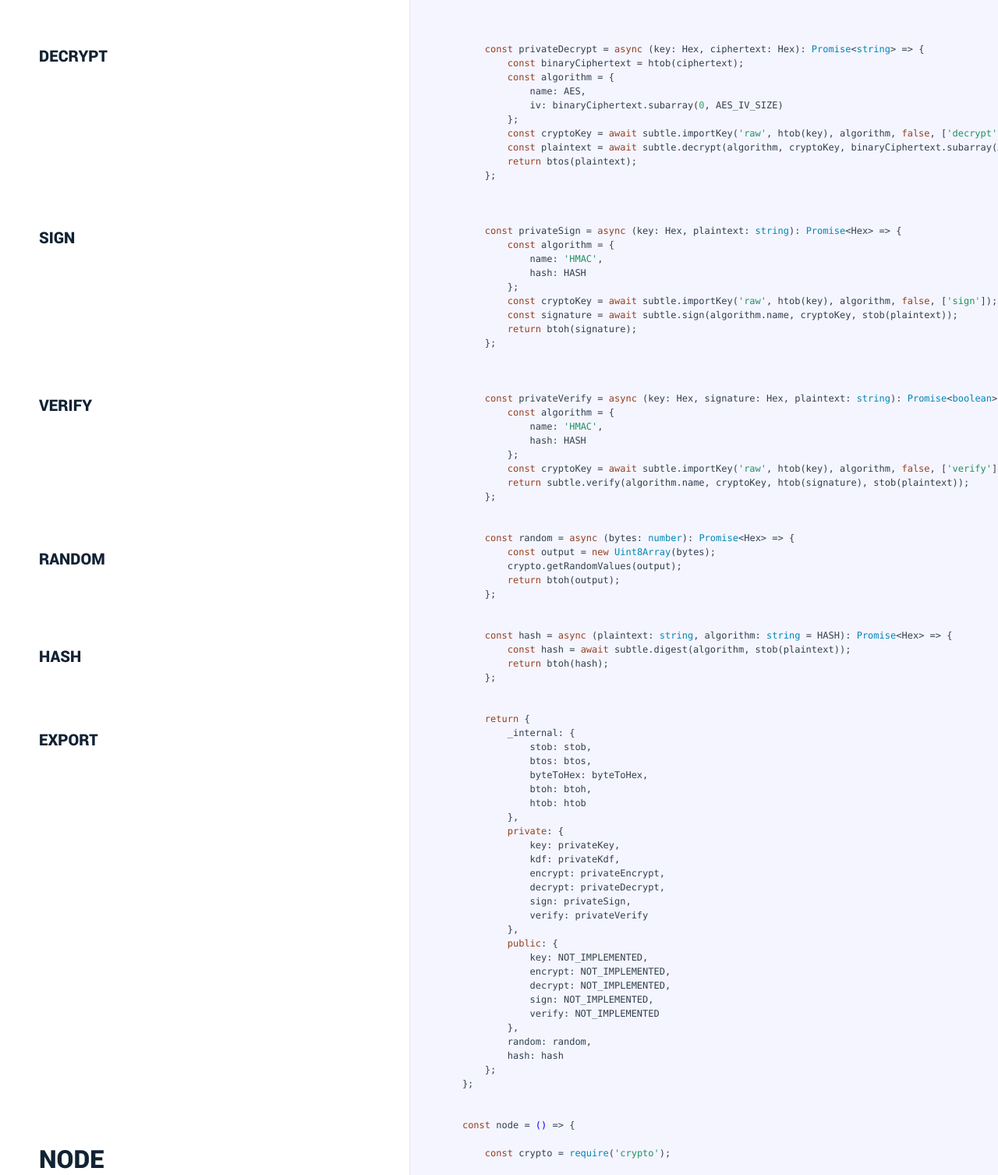
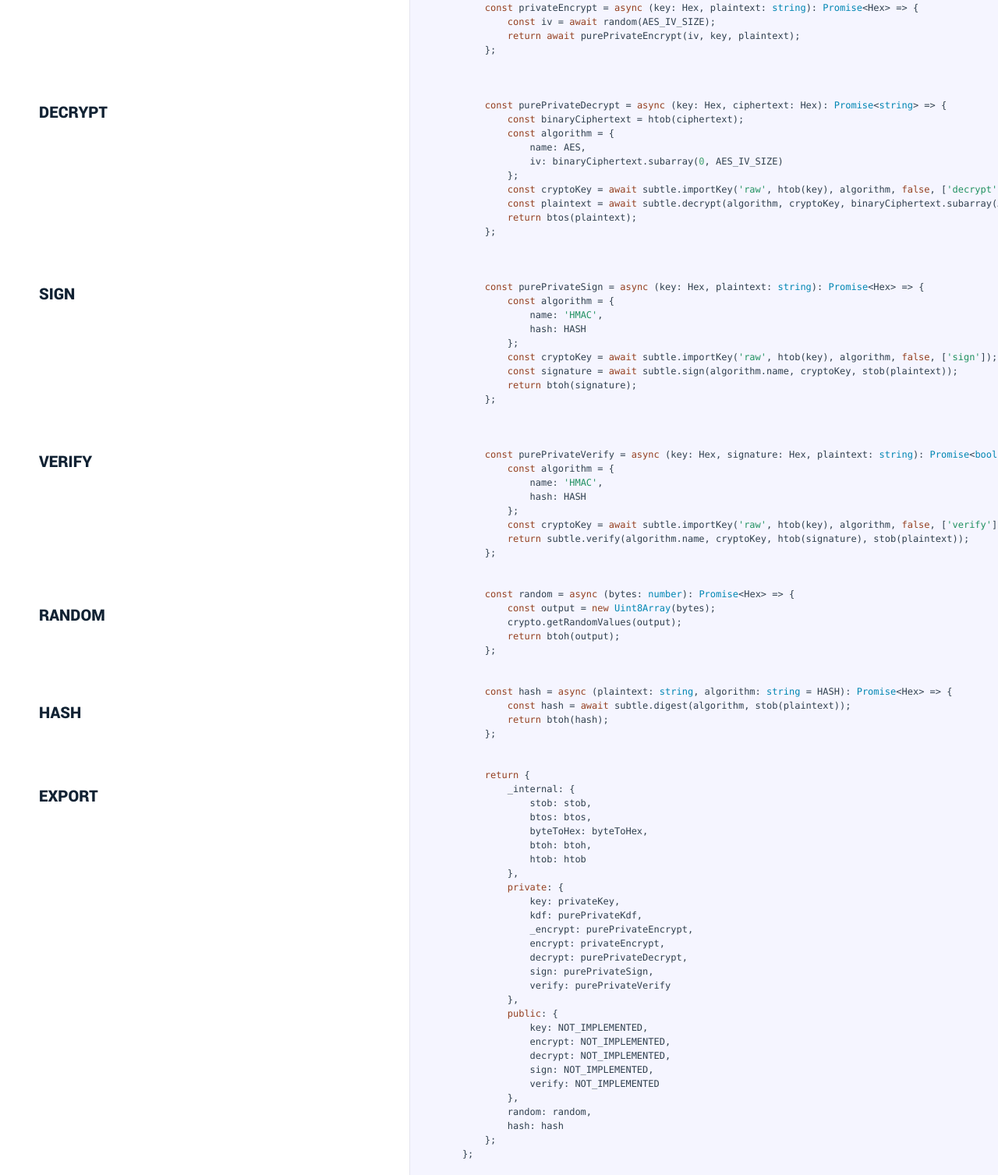
Before and after one commit to jo-wil/jwcl, a website: page docs/jwcl.html in a window 1280 px wide. Shown: the part 2469-3976 px from the top of the page at 78% size. Drawn offline with Linux system fonts and the light colour scheme.

Commit message:
update docs

```diff
--- a/docs/jwcl.html
+++ b/docs/jwcl.html
@@ -245,7 +245,7 @@
             </div>
 
             <div class="content"><div class='highlight'><pre>
-        <span class="hljs-keyword">const</span> privateKdf = <span class="hljs-keyword">async</span> (secret: <span class="hljs-built_in">string</span>): <span class="hljs-built_in">Promise</span>&lt;Hex&gt; =&gt; {
+        <span class="hljs-keyword">const</span> purePrivateKdf = <span class="hljs-keyword">async</span> (secret: <span class="hljs-built_in">string</span>): <span class="hljs-built_in">Promise</span>&lt;Hex&gt; =&gt; {
             <span class="hljs-keyword">const</span> masterKey = <span class="hljs-keyword">await</span> subtle.importKey(<span class="hljs-string">'raw'</span>, stob(secret), {
                 name: <span class="hljs-string">'PBKDF2'</span>
             }, <span class="hljs-literal">false</span>, [<span class="hljs-string">'deriveKey'</span>]);
@@ -276,8 +276,7 @@
             </div>
 
             <div class="content"><div class='highlight'><pre>
-        <span class="hljs-keyword">const</span> privateEncrypt = <span class="hljs-keyword">async</span> (key: Hex, plaintext: <span class="hljs-built_in">string</span>): <span class="hljs-built_in">Promise</span>&lt;Hex&gt; =&gt; {
-            <span class="hljs-keyword">const</span> iv = <span class="hljs-keyword">await</span> random(AES_IV_SIZE);
+        <span class="hljs-keyword">const</span> purePrivateEncrypt = <span class="hljs-keyword">async</span>(iv: Hex, key: Hex, plaintext: <span class="hljs-built_in">string</span>): <span class="hljs-built_in">Promise</span>&lt;Hex&gt; =&gt; {
             <span class="hljs-keyword">const</span> algorithm = {
                 name: AES,
                 iv: htob(iv)
@@ -285,6 +284,11 @@
             <span class="hljs-keyword">const</span> cryptoKey = <span class="hljs-keyword">await</span> subtle.importKey(<span class="hljs-string">'raw'</span>, htob(key), algorithm, <span class="hljs-literal">false</span>, [<span class="hljs-string">'encrypt'</span>]);
             <span class="hljs-keyword">const</span> ciphertext = <span class="hljs-keyword">await</span> subtle.encrypt(algorithm, cryptoKey, stob(plaintext));
             <span class="hljs-keyword">return</span> iv + btoh(ciphertext);
+        };
+
+        <span class="hljs-keyword">const</span> privateEncrypt = <span class="hljs-keyword">async</span> (key: Hex, plaintext: <span class="hljs-built_in">string</span>): <span class="hljs-built_in">Promise</span>&lt;Hex&gt; =&gt; {
+            <span class="hljs-keyword">const</span> iv = <span class="hljs-keyword">await</span> random(AES_IV_SIZE);
+            <span class="hljs-keyword">return</span> <span class="hljs-keyword">await</span> purePrivateEncrypt(iv, key, plaintext);
         };</pre></div></div>
 
         </li>
@@ -301,7 +305,7 @@
             </div>
 
             <div class="content"><div class='highlight'><pre>
-        <span class="hljs-keyword">const</span> privateDecrypt = <span class="hljs-keyword">async</span> (key: Hex, ciphertext: Hex): <span class="hljs-built_in">Promise</span>&lt;<span class="hljs-built_in">string</span>&gt; =&gt; {
+        <span class="hljs-keyword">const</span> purePrivateDecrypt = <span class="hljs-keyword">async</span> (key: Hex, ciphertext: Hex): <span class="hljs-built_in">Promise</span>&lt;<span class="hljs-built_in">string</span>&gt; =&gt; {
             <span class="hljs-keyword">const</span> binaryCiphertext = htob(ciphertext);
             <span class="hljs-keyword">const</span> algorithm = {
                 name: AES,
@@ -326,7 +330,7 @@
             </div>
 
             <div class="content"><div class='highlight'><pre>
-        <span class="hljs-keyword">const</span> privateSign = <span class="hljs-keyword">async</span> (key: Hex, plaintext: <span class="hljs-built_in">string</span>): <span class="hljs-built_in">Promise</span>&lt;Hex&gt; =&gt; {
+        <span class="hljs-keyword">const</span> purePrivateSign = <span class="hljs-keyword">async</span> (key: Hex, plaintext: <span class="hljs-built_in">string</span>): <span class="hljs-built_in">Promise</span>&lt;Hex&gt; =&gt; {
             <span class="hljs-keyword">const</span> algorithm = {
                 name: <span class="hljs-string">'HMAC'</span>,
                 hash: HASH
@@ -350,7 +354,7 @@
             </div>
 
             <div class="content"><div class='highlight'><pre>
-        <span class="hljs-keyword">const</span> privateVerify = <span class="hljs-keyword">async</span> (key: Hex, signature: Hex, plaintext: <span class="hljs-built_in">string</span>): <span class="hljs-built_in">Promise</span>&lt;<span class="hljs-built_in">boolean</span>&gt; =&gt; {
+        <span class="hljs-keyword">const</span> purePrivateVerify = <span class="hljs-keyword">async</span> (key: Hex, signature: Hex, plaintext: <span class="hljs-built_in">string</span>): <span class="hljs-built_in">Promise</span>&lt;<span class="hljs-built_in">boolean</span>&gt; =&gt; {
             <span class="hljs-keyword">const</span> algorithm = {
                 name: <span class="hljs-string">'HMAC'</span>,
                 hash: HASH
@@ -422,11 +426,12 @@
             },
             <span class="hljs-keyword">private</span>: {
                 key: privateKey,
-                kdf: privateKdf,
+                kdf: purePrivateKdf,
+                _encrypt: purePrivateEncrypt,
                 encrypt: privateEncrypt,
-                decrypt: privateDecrypt,
-                sign: privateSign,
-                verify: privateVerify
+                decrypt: purePrivateDecrypt,
+                sign: purePrivateSign,
+                verify: purePrivateVerify
             },
             <span class="hljs-keyword">public</span>: {
                 key: NOT_IMPLEMENTED,
@@ -526,7 +531,7 @@
             </div>
 
             <div class="content"><div class='highlight'><pre>
-        <span class="hljs-keyword">const</span> privateKdf = <span class="hljs-keyword">async</span> (secret: <span class="hljs-built_in">string</span>): <span class="hljs-built_in">Promise</span>&lt;Hex&gt; =&gt; {
+        <span class="hljs-keyword">const</span> purePrivateKdf = <span class="hljs-keyword">async</span> (secret: <span class="hljs-built_in">string</span>): <span class="hljs-built_in">Promise</span>&lt;Hex&gt; =&gt; {
             <span class="hljs-keyword">return</span> <span class="hljs-keyword">new</span> <span class="hljs-built_in">Promise</span>&lt;Hex&gt;<span class="hljs-function">(<span class="hljs-params">(<span class="hljs-params">resolve, reject</span>) =&gt; {
                 crypto.pbkdf2(<span class="hljs-params">
                     secret,
@@ -561,11 +566,15 @@
             </div>
 
             <div class="content"><div class='highlight'><pre>
-        <span class="hljs-keyword">const</span> privateEncrypt = <span class="hljs-keyword">async</span> (key: Hex, plaintext: <span class="hljs-built_in">string</span>): <span class="hljs-built_in">Promise</span>&lt;Hex&gt; =&gt; {
-            <span class="hljs-keyword">const</span> iv = <span class="hljs-keyword">await</span> random(AES_IV_SIZE);
+        <span class="hljs-keyword">const</span> purePrivateEncrypt = <span class="hljs-keyword">async</span>(iv: Hex, key: Hex, plaintext: <span class="hljs-built_in">string</span>): <span class="hljs-built_in">Promise</span>&lt;Hex&gt; =&gt; {
             <span class="hljs-keyword">const</span> cipher = crypto.createCipheriv(AES, Buffer.from(key, <span class="hljs-string">'hex'</span>), Buffer.from(iv, <span class="hljs-string">'hex'</span>));
             <span class="hljs-keyword">const</span> ciphertext = iv + cipher.update(plaintext, <span class="hljs-string">'utf8'</span>, <span class="hljs-string">'hex'</span>) + cipher.final(<span class="hljs-string">'hex'</span>);
             <span class="hljs-keyword">return</span> ciphertext + cipher.getAuthTag().toString(<span class="hljs-string">'hex'</span>);
+        };
+
+        <span class="hljs-keyword">const</span> privateEncrypt = <span class="hljs-keyword">async</span> (key: Hex, plaintext: <span class="hljs-built_in">string</span>): <span class="hljs-built_in">Promise</span>&lt;Hex&gt; =&gt; {
+            <span class="hljs-keyword">const</span> iv = <span class="hljs-keyword">await</span> random(AES_IV_SIZE);
+            <span class="hljs-keyword">return</span> <span class="hljs-keyword">await</span> purePrivateEncrypt(iv, key, plaintext);
         };</pre></div></div>
 
         </li>
@@ -594,7 +603,7 @@
 
             </div>
 
-            <div class="content"><div class='highlight'><pre>        <span class="hljs-keyword">const</span> privateDecrypt = <span class="hljs-keyword">async</span> (key: Hex, ciphertext: Hex): <span class="hljs-built_in">Promise</span>&lt;<span class="hljs-built_in">string</span>&gt; =&gt; {
+            <div class="content"><div class='highlight'><pre>        <span class="hljs-keyword">const</span> purePrivateDecrypt = <span class="hljs-keyword">async</span> (key: Hex, ciphertext: Hex): <span class="hljs-built_in">Promise</span>&lt;<span class="hljs-built_in">string</span>&gt; =&gt; {
             <span class="hljs-keyword">const</span> length = ciphertext.length;
             <span class="hljs-keyword">const</span> iv = ciphertext.substring(<span class="hljs-number">0</span>, AES_IV_SIZE * <span class="hljs-number">2</span>);
             <span class="hljs-keyword">const</span> ciphertext_ = ciphertext.substring(AES_IV_SIZE * <span class="hljs-number">2</span>, length - (AUTH_TAG_SIZE_BYTES * <span class="hljs-number">2</span>));
@@ -618,7 +627,7 @@
             </div>
 
             <div class="content"><div class='highlight'><pre>
-        <span class="hljs-keyword">const</span> privateSign = <span class="hljs-keyword">async</span> (key: Hex, plaintext: <span class="hljs-built_in">string</span>): <span class="hljs-built_in">Promise</span>&lt;Hex&gt; =&gt; {
+        <span class="hljs-keyword">const</span> purePrivateSign = <span class="hljs-keyword">async</span> (key: Hex, plaintext: <span class="hljs-built_in">string</span>): <span class="hljs-built_in">Promise</span>&lt;Hex&gt; =&gt; {
             <span class="hljs-keyword">const</span> hmac = crypto.createHmac(HASH, Buffer.from(key, <span class="hljs-string">'hex'</span>));
             hmac.update(plaintext);
             <span class="hljs-keyword">return</span> hmac.digest(<span class="hljs-string">'hex'</span>);
@@ -638,7 +647,7 @@
             </div>
 
             <div class="content"><div class='highlight'><pre>
-        <span class="hljs-keyword">const</span> privateVerify = <span class="hljs-keyword">async</span> (key: Hex, signature: Hex, plaintext: <span class="hljs-built_in">string</span>): <span class="hljs-built_in">Promise</span>&lt;<span class="hljs-built_in">boolean</span>&gt; =&gt; {
+        <span class="hljs-keyword">const</span> purePrivateVerify = <span class="hljs-keyword">async</span> (key: Hex, signature: Hex, plaintext: <span class="hljs-built_in">string</span>): <span class="hljs-built_in">Promise</span>&lt;<span class="hljs-built_in">boolean</span>&gt; =&gt; {
             <span class="hljs-keyword">const</span> hmac = crypto.createHmac(HASH, Buffer.from(key, <span class="hljs-string">'hex'</span>));
             hmac.update(plaintext);
             <span class="hljs-keyword">return</span> hmac.digest(<span class="hljs-string">'hex'</span>)
@@ -701,11 +710,12 @@
         <span class="hljs-keyword">return</span> {
             <span class="hljs-keyword">private</span>: {
                 key: privateKey,
-                kdf: privateKdf,
+                kdf: purePrivateKdf,
+                _encrypt: purePrivateEncrypt,
                 encrypt: privateEncrypt,
-                decrypt: privateDecrypt,
-                sign: privateSign,
-                verify: privateVerify
+                decrypt: purePrivateDecrypt,
+                sign: purePrivateSign,
+                verify: purePrivateVerify
             },
             <span class="hljs-keyword">public</span>: {
                 key: NOT_IMPLEMENTED,
@@ -809,12 +819,12 @@
     });
 
     <span class="hljs-keyword">if</span> (env === <span class="hljs-string">'browser'</span>) {
-        <span class="hljs-keyword">this</span>.jwcl = jwcl;
+        (&lt;<span class="hljs-built_in">any</span>&gt;<span class="hljs-keyword">this</span>).jwcl = jwcl;
     } <span class="hljs-keyword">else</span> <span class="hljs-keyword">if</span> (env === <span class="hljs-string">'node'</span>) {
         exports.jwcl = jwcl;
     }
 
-}).call(<span class="hljs-keyword">this</span>);</pre></div></div>
+}).call(&lt;<span class="hljs-built_in">any</span>&gt;<span class="hljs-keyword">this</span>);</pre></div></div>
 
         </li>
 
```
Also changed, not shown: docs/index.html (+2 -2 lines).
